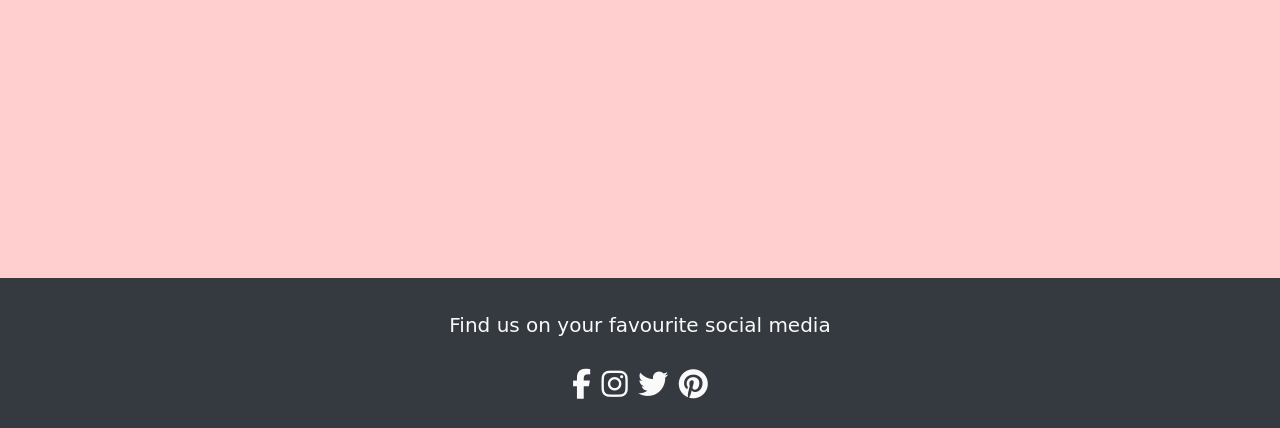
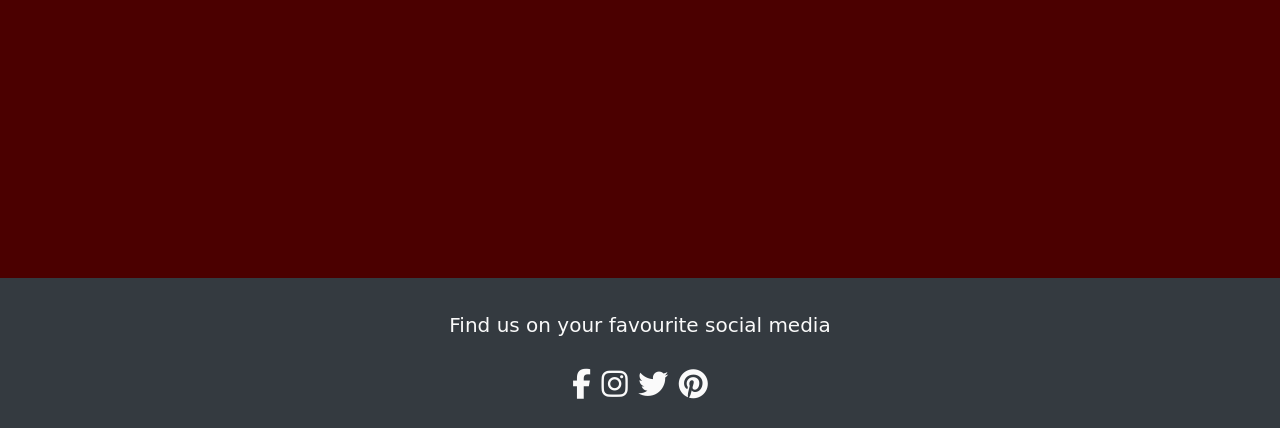
Before and after one commit to AnnieNeilson/Red-Rebel-Tattoos, a Django app: page /artwork in a window 1280 px wide. Shown: the part 372-800 px from the top of the page. Run offline with Django 3.2, Linux system fonts and the light colour scheme; data that the repository does not hold is empty; parts of the project's set-up code (start-up, migrations or seed data) failed here and were passed over; some libraries are stand-ins or nearby versions; some web fonts are replaced.

Commit message:
Accidentally changed background colour, correct mistake and change the correct style rule

```diff
--- a/static/css/style.css
+++ b/static/css/style.css
@@ -2,7 +2,7 @@
 
 body{
     font-family: "Exo", sans-serif;
-    background-color: #ffcece;
+    background-color: #4b0000;
     font-weight:bold;
 }
 
@@ -26,7 +26,7 @@ h1, h2, h3, h4, h5{
 .navbar-brand{
     font-family: 'Koulen', cursive;
     font-size: 30px;
-    color:#ff0000 ;
+    color:#ffcece ;
 }
 
 .nav-link{
```
